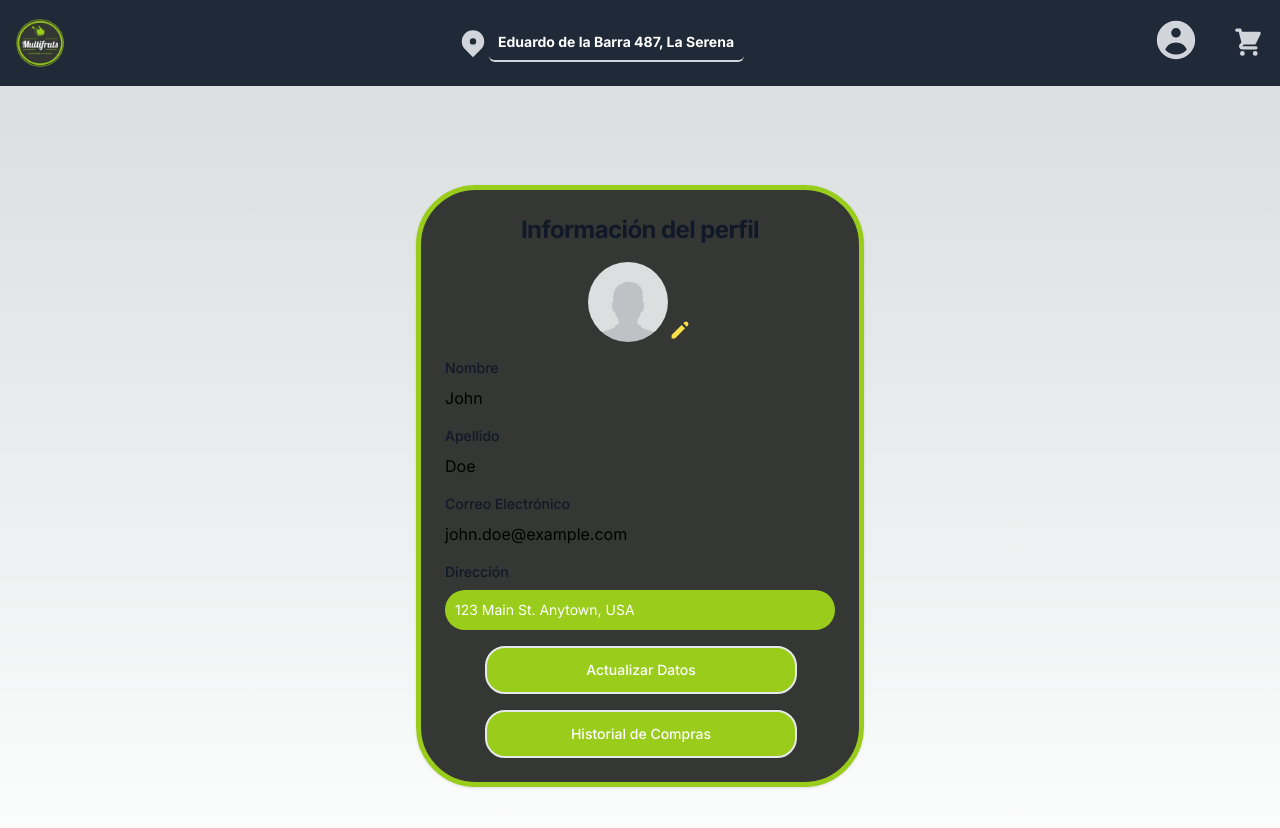
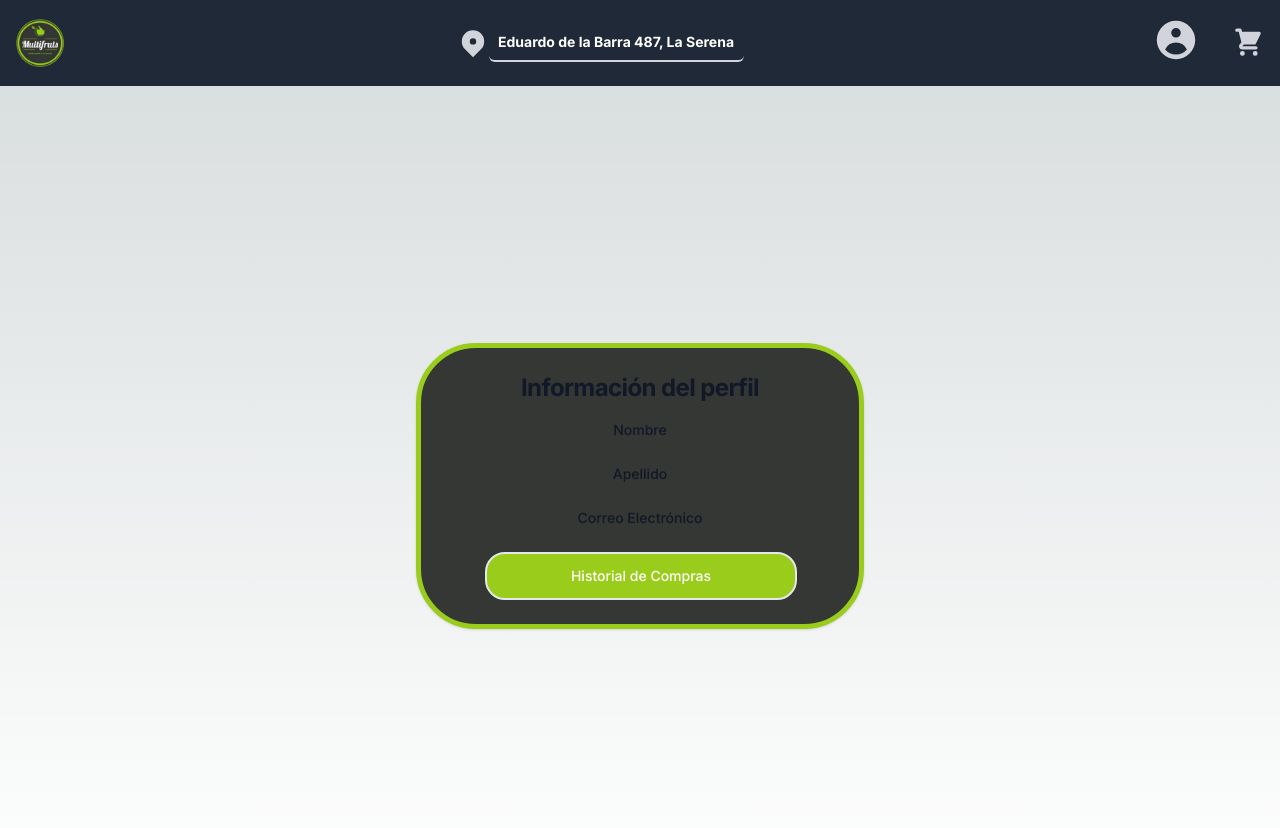
Before and after one commit to NashorSlayer/nextjs-ecommerce-graphql, a Next.js app: page /profile in a window 1280 px wide. Shown: the top 828 px of the page. Built offline with nearby package versions, Linux system fonts and the light colour scheme.

Commit message:
Update code: .env, ShowRegister, tsconfig.json, client.ts, CartProduct, layout, page, CartProduct.test, mutation, ProfilePopup, userSlice

```diff
--- a/app/layout.tsx
+++ b/app/layout.tsx
@@ -17,11 +17,11 @@ export default function RootLayout({
   return (
     <html lang="en">
       <body className={inter.className}>
-        <Provider store={store}>
           <ApolloProvider client={client}>
-            {children}
+            <Provider store={store}>
+                {children}
+            </Provider>
           </ApolloProvider>
-        </Provider>
       </body>
     </html >
   )
--- a/app/page.tsx
+++ b/app/page.tsx
@@ -6,11 +6,12 @@ import { useAppSelector } from '@/redux/hooks';
 import React from "react";
 
 export default function Home() {
-  const isUserAuthenticated = useAppSelector(state => state.auth.isAuthenticated);
+  // const isUserAuthenticated = useAppSelector(state => state.auth.isAuthenticated);
+  const token = localStorage.getItem('token');
 
   return (
     <div className='mb-4'>
-      {isUserAuthenticated ? <HeaderRegistered /> : <HeaderGuest />}
+      {token ? <HeaderRegistered /> : <HeaderGuest />}
       <ShowHome />
     </div>
   );
--- a/components/CartProduct.tsx
+++ b/components/CartProduct.tsx
@@ -11,7 +11,6 @@ const CartProduct: React.FC<ProductCardProps> = ({ product, quantity }) => {
     const dispatch = useAppDispatch();
 
     const removeFromCart = (product: ProductState) => {
-        console.log(deleteQuantity)
         if (deleteQuantity === 0) {
         alert("Debes seleccionar una cantidad mayor a 0");
         return;
--- a/components/ShowProfile.tsx
+++ b/components/ShowProfile.tsx
@@ -2,31 +2,27 @@
 import { useState } from "react";
 import { PencilIcon } from "@heroicons/react/solid";
 import { useRouter } from 'next/navigation';
+import { updateUser } from "../graphql/mutation";
 import React from "react";
+import { useAppDispatch, useAppSelector } from "../redux/hooks";
+import { UpdateAddress } from "../redux/userSlice";
+import { useMutation } from "@apollo/client";
 
 const ShowProfile = () => {
+    const user = useAppSelector((state) => state.user);
     const profileData = {
-        firstName: 'John',
-        lastName: 'Doe',
-        email: 'john.doe@example.com',
-        address: '',
+        id: user.id,
+        firstName: user.firstName,
+        lastName: user.lastName,
+        email: user.email,
       };
 
-      const [address, setAddress] = useState(profileData.address);
-
       const router = useRouter()
-
-      const handleUpdateProfile = () => {
-        // Implementar la lógica para actualizar los datos del perfil
-      };
 
     const handleShoppingHistory = () => {
         router.push("/profile/shoppingHistory")
       };
 
-    const handleUpdateProfilePicture = () => {
-        // Implementar la lógica para actualizar la foto de perfil
-      };
 
       return (
         <section>
@@ -36,42 +32,18 @@ const ShowProfile = () => {
                 <h1 className="flex items-center justify-center text-xl font-bold leading-tight tracking-tight text-gray-900 md:text-2xl dark:text-white">
                   Información del perfil
                 </h1>
-                <div className="flex items-center justify-center">
-                    <img src="no-photo.jpg" alt="Foto de perfil" className="w-20 h-20 rounded-full" />
-                    <button onClick={handleUpdateProfilePicture}>
-                        <PencilIcon className="mt-14 w-6 h-6 text-yellow-300"/>
-                    </button>
-                    </div>
                 <div>
-                  <label className="block mb-2 text-sm font-medium text-gray-900 dark:text-white">Nombre</label>
-                  <p>{profileData.firstName}</p>
+                  <label className="flex items-center justify-center block mb-2 text-sm font-medium text-gray-900 dark:text-white">Nombre</label>
+                  <p className="flex items-center justify-center">{profileData.firstName}</p>
                 </div>
                 <div>
-                  <label className="block mb-2 text-sm font-medium text-gray-900 dark:text-white">Apellido</label>
-                  <p>{profileData.lastName}</p>
+                  <label className="flex items-center justify-center block mb-2 text-sm font-medium text-gray-900 dark:text-white">Apellido</label>
+                  <p className="flex items-center justify-center">{profileData.lastName}</p>
                 </div>
                 <div>
-                  <label className="block mb-2 text-sm font-medium text-gray-900 dark:text-white">Correo Electrónico</label>
-                  <p>{profileData.email}</p>
+                  <label className="flex items-center justify-center block mb-2 text-sm font-medium text-gray-900 dark:text-white">Correo Electrónico</label>
+                  <p className="flex items-center justify-center">{profileData.email}</p>
                 </div>
-                <div>
-                                <label id="address" className="block mb-2 text-sm font-medium text-gray-900 dark:text-white">Dirección</label>
-                                <input
-                                    onChange={(event) => setAddress(event.target.value)}
-                                    type="address"
-                                    name="address"
-                                    id="address"
-                                    value={address}
-                                    style={{background: "#9acd1b", borderRadius: 20}}
-                                    className="text-white w-full sm:text-sm rounded-lg focus:ring-primary-600 focus:border-primary-600 block p-2.5 placeholder-white"
-                                    placeholder="123 Main St. Anytown, USA"
-                                    required />
-                            </div>
-                <button
-                  onClick={handleUpdateProfile}
-                  className="mt-4 ml-10 bg-gradient-to-r from-primary-500 to-primary-600 hover:from-primary-600 hover:to-primary-700 focus:ring-4 focus:outline-none focus:ring-primary-300 text-white font-medium text-sm px-5 py-3 text-center border-2 border-primary-600" style={{width: "80%", backgroundColor: "#9acd1b", borderRadius: 20}}>
-                  Actualizar Datos
-                </button>
                 <button
                   onClick={handleShoppingHistory}
                   className="mt-4 ml-10 bg-gradient-to-r from-primary-500 to-primary-600 hover:from-primary-600 hover:to-primary-700 focus:ring-4 focus:outline-none focus:ring-primary-300 text-white font-medium text-sm px-5 py-3 text-center border-2 border-primary-600" style={{width: "80%", backgroundColor: "#9acd1b", borderRadius: 20}}>
--- a/components/ShowRegister.tsx
+++ b/components/ShowRegister.tsx
@@ -36,7 +36,6 @@ const ShowRegister = () => {
                 }
             },
         });
-        console.log(response);
         router.push("/login")
         if (!response) {
             return alert("Bad Error")
--- a/components/commons/ProfilePopup.tsx
+++ b/components/commons/ProfilePopup.tsx
@@ -1,14 +1,24 @@
+'use client';
 import { useState } from 'react';
 import { UserCircleIcon, LogoutIcon, UserIcon } from '@heroicons/react/solid';
 import Link from 'next/link';
 import React from "react";
+import { useRouter } from 'next/navigation';
 
 const ProfilePopup = () => {
   const [isPopupOpen, setPopupOpen] = useState(false);
+  const token = localStorage.getItem('token');
+
+  const router = useRouter()
 
   const togglePopup = () => {
     setPopupOpen(!isPopupOpen);
   };
+
+  const handleLogout = () => {
+    localStorage.removeItem("token");
+    router.push("/login")
+  }
 
   return (
     <div className="relative inline-block text-left">
@@ -35,7 +45,9 @@ const ProfilePopup = () => {
               onClick={togglePopup}
               className="text-bold flex items-center justify-center block w-full text-left px-4 py-2 text-sm text-red-600"
             >
+              <button type='button' onClick={handleLogout}>
                 <LogoutIcon className="w-4 h-4 mr-2" />Cerrar sesión
+              </button>
             </button>
           </div>
         </div>
--- a/lib/client.ts
+++ b/lib/client.ts
@@ -2,7 +2,8 @@ import { ApolloClient, InMemoryCache } from "@apollo/client";
 
 
 const client = new ApolloClient({
-    uri: 'https://api-gateway-ecommerce.onrender.com/graphql', //url api-gateway
+
+    uri: 'http://localhost:3002/graphql', //url api-gateway
     cache: new InMemoryCache(),
 });
 
--- a/redux/userSlice.ts
+++ b/redux/userSlice.ts
@@ -1,20 +1,41 @@
 import { createSlice } from '@reduxjs/toolkit';
 import { RootState } from './store';
 
+interface Cart {
+    id: string;
+    isEmpty: boolean;
+}
+
+interface Historical {
+    id: string;
+}
+
+
 export interface UserState {
+    id: string;
     email: string;
     address: string;
-    firstname: string;
-    lastname: string;
+    firstName: string;
+    lastName: string;
     image: string;
+    Cart: Cart;
+    Historical: Historical;
 }
 
 const initialState: UserState = {
+    id: '',
     email: '',
     address: '',
-    firstname: '',
-    lastname: '',
-    image: ''
+    firstName: '',
+    lastName: '',
+    image: '',
+    Cart: {
+        id: '',
+        isEmpty: true
+    },
+    Historical: {
+        id: ''
+    }
 };
 
 export const userSlice = createSlice({
@@ -28,11 +49,22 @@ export const userSlice = createSlice({
         UpdateImage: (state, action) => {
             const { image } = action.payload;
             state.image = image;
+        },
+        GetUser: (state, action) => {
+            const { id, email, address, firstName, lastName, image, Cart, Historical } = action.payload;
+            state.id = id;
+            state.email = email;
+            state.address = address;
+            state.firstName = firstName;
+            state.lastName = lastName;
+            state.image = image;
+            state.Cart = Cart;
+            state.Historical = Historical;
         }
     }
 });
 
-export const {UpdateAddress, UpdateImage} = userSlice.actions;
+export const {UpdateAddress, UpdateImage, GetUser} = userSlice.actions;
 
 // Other code such as selectors can use the imported `RootState` type
 export const selectUser = (state: RootState) => state.user;
--- a/tsconfig.json
+++ b/tsconfig.json
@@ -14,7 +14,7 @@
     "module": "commonjs",
     "resolveJsonModule": true,
     "isolatedModules": true,
-    "jsx": "react",
+    "jsx": "preserve",
     "incremental": true,
     "plugins": [
       {
```
Also changed, not shown: components/ShowLogin.tsx (+25 -15 lines), graphql/mutation.ts (+22 -6 lines), 2 other files (tests, documents, lock files or other folders).
